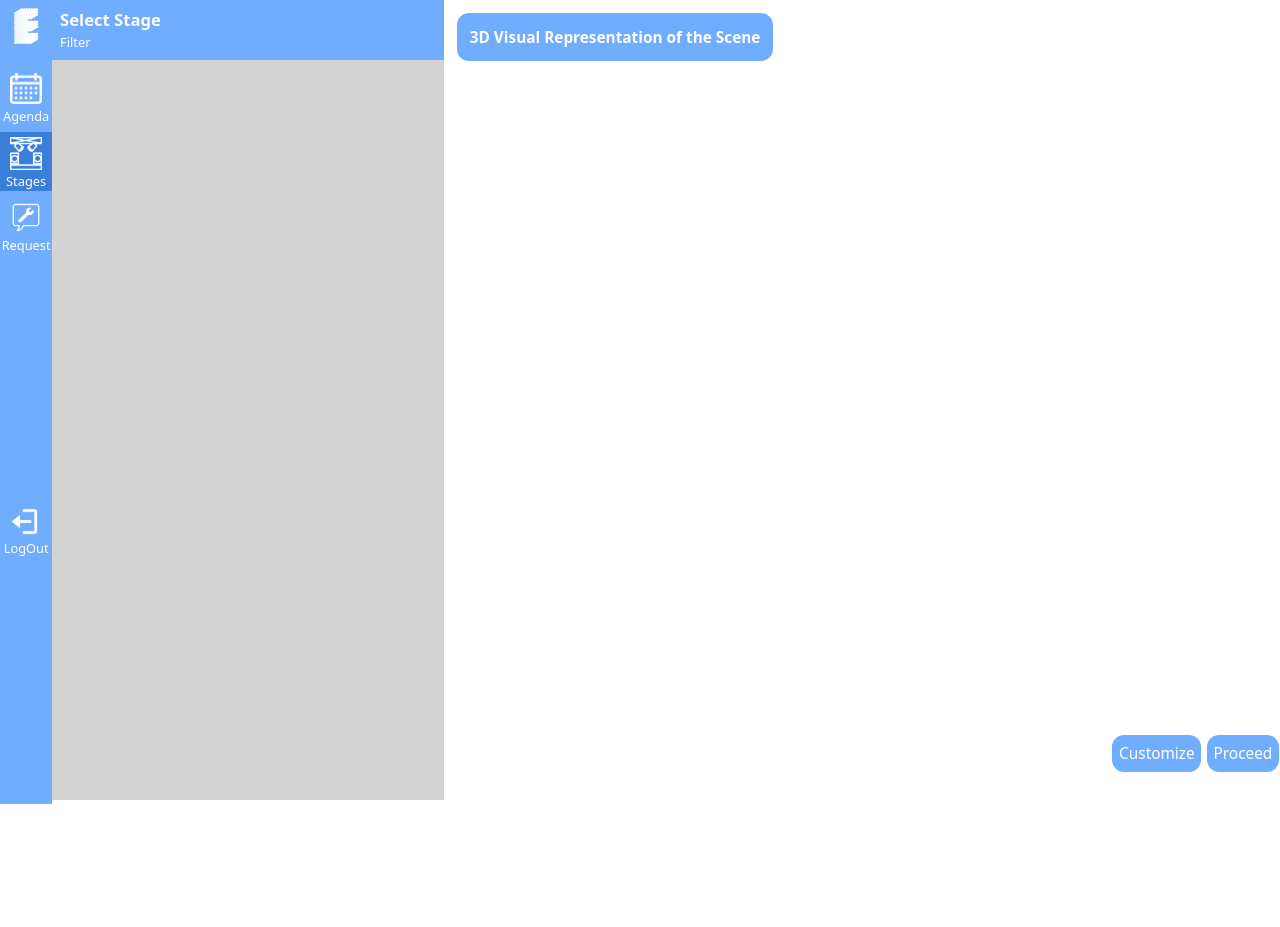
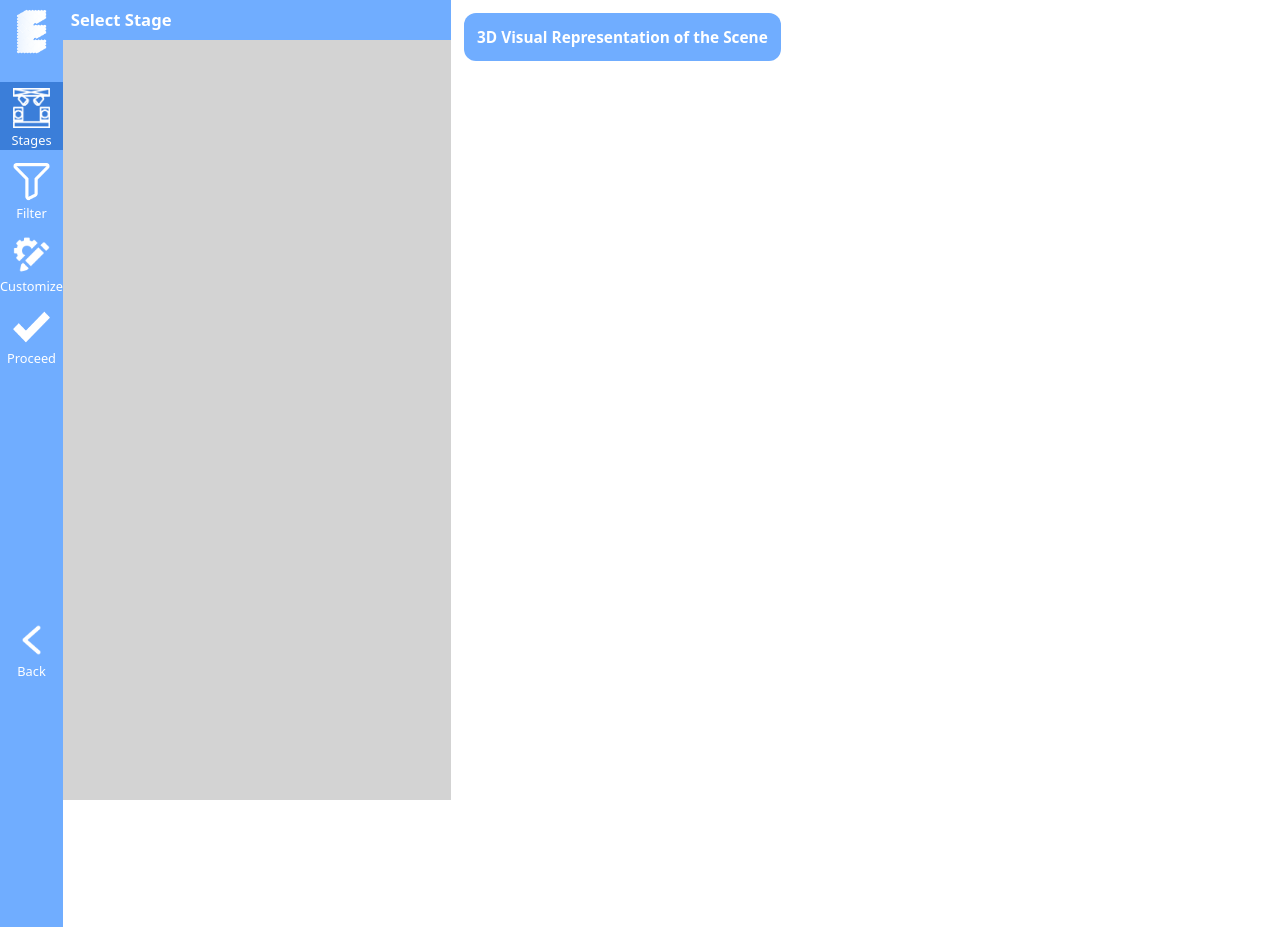
Before and after one commit to NeonPuncher/VirtualVenue, a website: page create.html in a window 1280 px wide. Before the commit the page ends 804 px from the top, so only its background shows below. Drawn offline with nearby package versions, Linux system fonts and the light colour scheme.

Commit message:
Sidebar StageSelector updated

```diff
--- a/create.html
+++ b/create.html
@@ -53,11 +53,12 @@
         <div class="Sidbar">
             <img src="images/EffenaarLogo.png" style="width: 200px; margin-bottom: 30%;">
             <div>
-                <div class="SideBtn" id="Calendar" onclick="Calendar()"><img src="images/calendarWhite.png" class="SideImg"><label>Agenda</label></div>
                 <div class="SideBtnA" id="TestStage" onclick="TestStage()"><img src="images/StageIcon.png" class="SideImg"><label>Stages</label></div>
-                <div class="SideBtn" id="RequestStage" onclick="ReqeustStage()"><img src="images/RequestIcon.png" class="SideImg"><label>Request</label></div>
+                <div class="SideBtn" id="Filter" onclick="on()"><img src="images/FilterIcon.png" class="SideImg"><label>Filter</label></div>
+                <div class="SideBtn" id="Customize" onclick="CustomOn()"><img src="images/CustomizeIcon.png" class="SideImg"><label>Customize</label></div>
+                <div class="SideBtn" id="Proceed" onclick="OverviewOn()"><img src="images/Checkmark.png" class="SideImg"><label>Proceed</label></div>
                 <div class="Sidefill"></div>
-                <div class="SideBtn" id="LogOut" onclick="LogOut()"><img src="images/LogoutIcon.png" class="SideImg"><label>LogOut</label></div>
+                <div class="SideBtn" id="Back" onclick="Calendar()"><img src="images/back.png" class="SideImg"><label>Back</label></div>
                 <div class="Sidefill"></div>
             </div>
           </div>
@@ -135,7 +136,7 @@
                         </select>
                         <h3>Host URL:</h3><input type="text" id="hostUrl" placeholder="https://www.queen.com/VirtualVenue">
                         <h3>Max. Users:</h3><input type="number" id="maxUsers">
-                        <h3>Scene Name:</h3><p id="sceneName">Test</p><p id="thumbnailsrc">Test</p>
+                        <h3>Scene Name:</h3><p id="sceneName">None (REQUIRED!)</p><p id="thumbnailsrc"></p>
                     </div>
                     <hr>
                     <h2>Event Instructions</h2>
@@ -146,14 +147,11 @@
         </div>
         <!--Model button Container, buttons get created in script.js-->
         <div class="listcontainer" id="modelButtonContainer">
-            <div class="listHeader"><h1>Select Stage</h1><button onclick="on()">Filter</button></div>
+            <div class="listHeader"><h1>Select Stage</h1></div>
         </div>
         <div id="canvas">
             <div class="stageName" ><h2>3D Visual Representation of the Scene</h2></div>
-            <div class="canvasDiv">
-                <button onclick="CustomOn()" class="canvasBtn">Customize</button>
-                <button onclick="OverviewOn()" class="canvasBtn">Proceed</button>
-            </div>
+
         </div>
     </div>
 </body>
--- a/css/calendarstyle.css
+++ b/css/calendarstyle.css
@@ -91,7 +91,7 @@ input {
 }
 
 .Sidbar {
-    flex: .2;
+    flex: .1;
     display: flex;
     flex-direction: column;
     background-color: #70ADFF;
--- a/js/Calendar.js
+++ b/js/Calendar.js
@@ -10,7 +10,7 @@ document.addEventListener('DOMContentLoaded', function() {
   var calendarEl = document.getElementById('calendar');
   var calendar = new FullCalendar.Calendar(calendarEl, {
       initialView: 'timeGridWeek',
-      height: 1000,
+      height: window.innerHeight,
       events: [],
       aspectRatio: 1,
       headerToolbar: {
```
Also changed, not shown: Calendar.html (+2 -2 lines), images/Checkmark.png (added), images/CustomizeIcon.png (added), images/FilterIcon.png (added), images/back.png (added).
